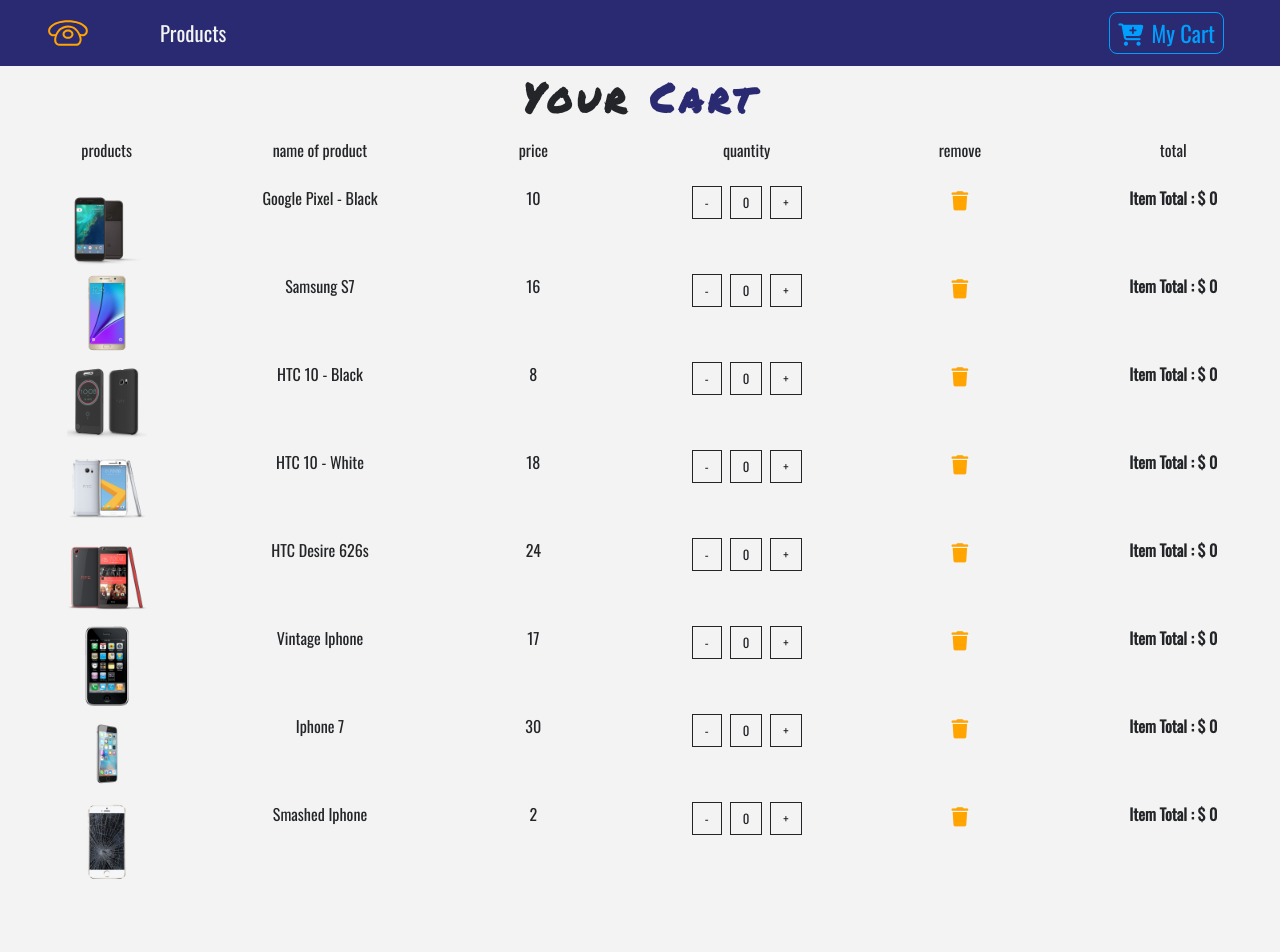
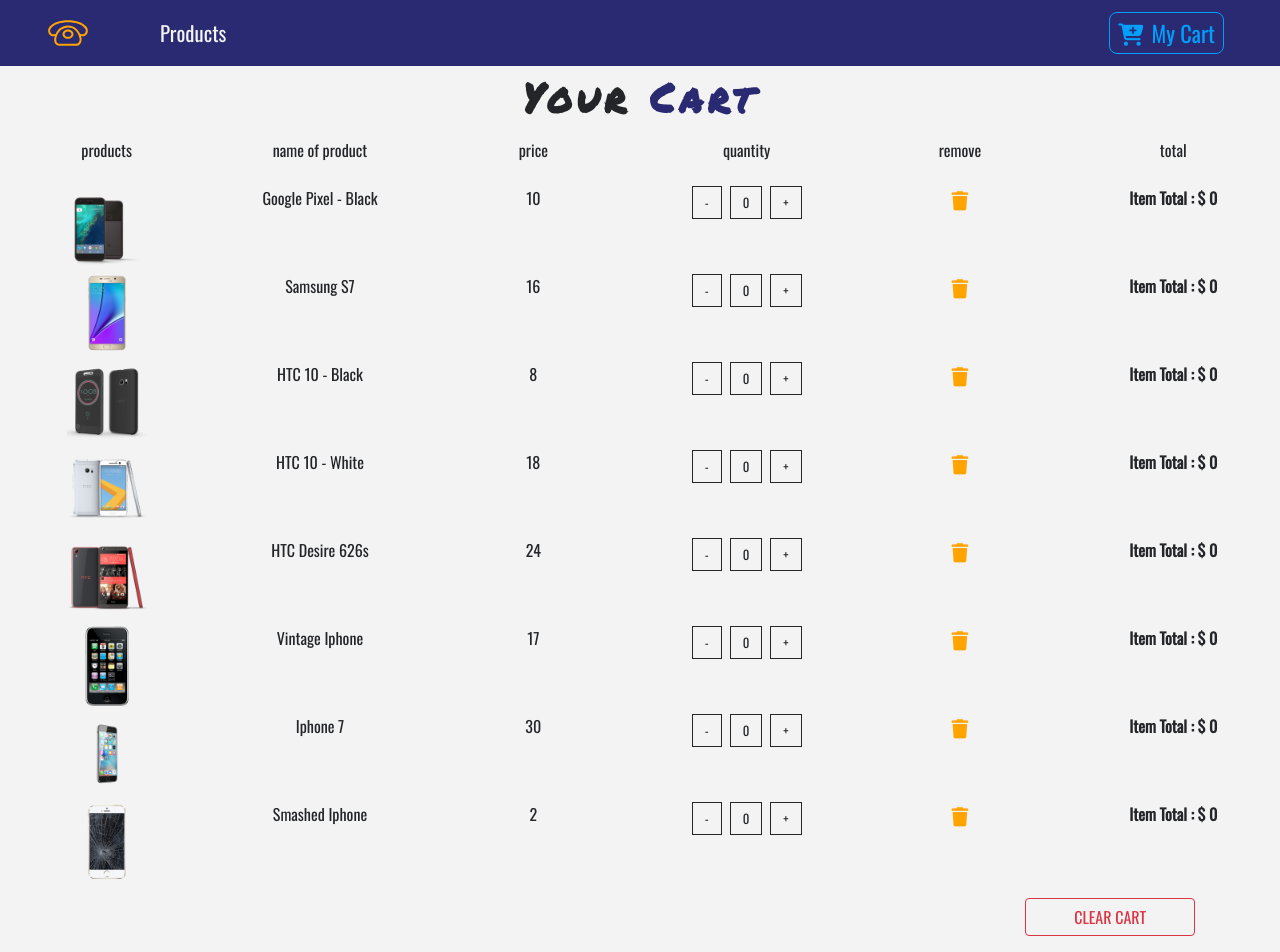
Before and after one commit to PawelRzeszutek/first_project, a React (Create React App) app: page /cart in a window 1280 px wide. Before the commit the page ends 890 px from the top, so only its background shows below. Built offline with nearby package versions, Linux system fonts and the light colour scheme.

Commit message:
CartTotals component

```diff
--- a/src/components/Cart/Cart.js
+++ b/src/components/Cart/Cart.js
@@ -3,7 +3,8 @@
 import CartColumns from './CartColumns';
 import EmptyCart from './EmptyCart';
 import {ProductConsumer} from '../../context';
-import CartList from './CartList'
+import CartList from './CartList';
+import CartTotals from './CartTotals'
 export default class Cart extends Component {
     render() {
         return (
@@ -16,7 +17,8 @@
                             <React.Fragment>
                                 <Title name="your" title="cart" />
                                 <CartColumns />
-                                <CartList value={value}/>
+                                <CartList value={value} />
+                                <CartTotals value={value} />
                             </React.Fragment>
                         );
                     }
--- /dev/null
+++ b/src/components/Cart/CartTotals.js
@@ -0,0 +1,19 @@
+import React from 'react'
+import {Link} from 'react-router-dom'
+export default function CartTotals({value}) {
+    const{ cartSubtotal, cartTax, cartTotal, clearCart } = value;
+    return (<React.Fragment>
+        <div className="container">
+            <div className="row">
+                <div className="col-10 mt-2 ml-sm-5 ml-md-auto col-sm-8 text-capitalize text-right">
+                    <Link to="/">
+                        <button className="btn btn-outline-danger text-uppercase mb-3 px-5" type="button" onClick={() => clearCart()}>
+                        clear cart
+                        </button>
+                    </Link>
+                </div>
+            </div>
+        </div>
+    </React.Fragment>
+    );
+}
```
